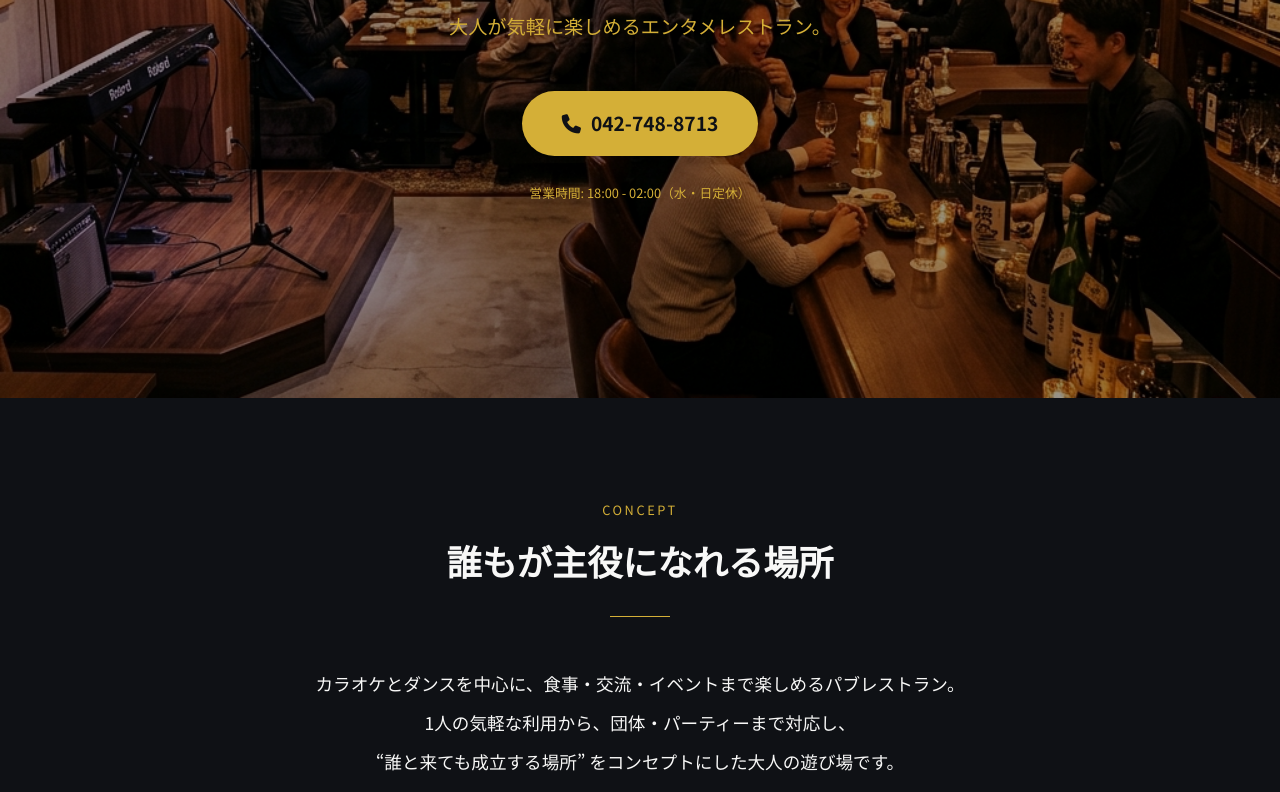
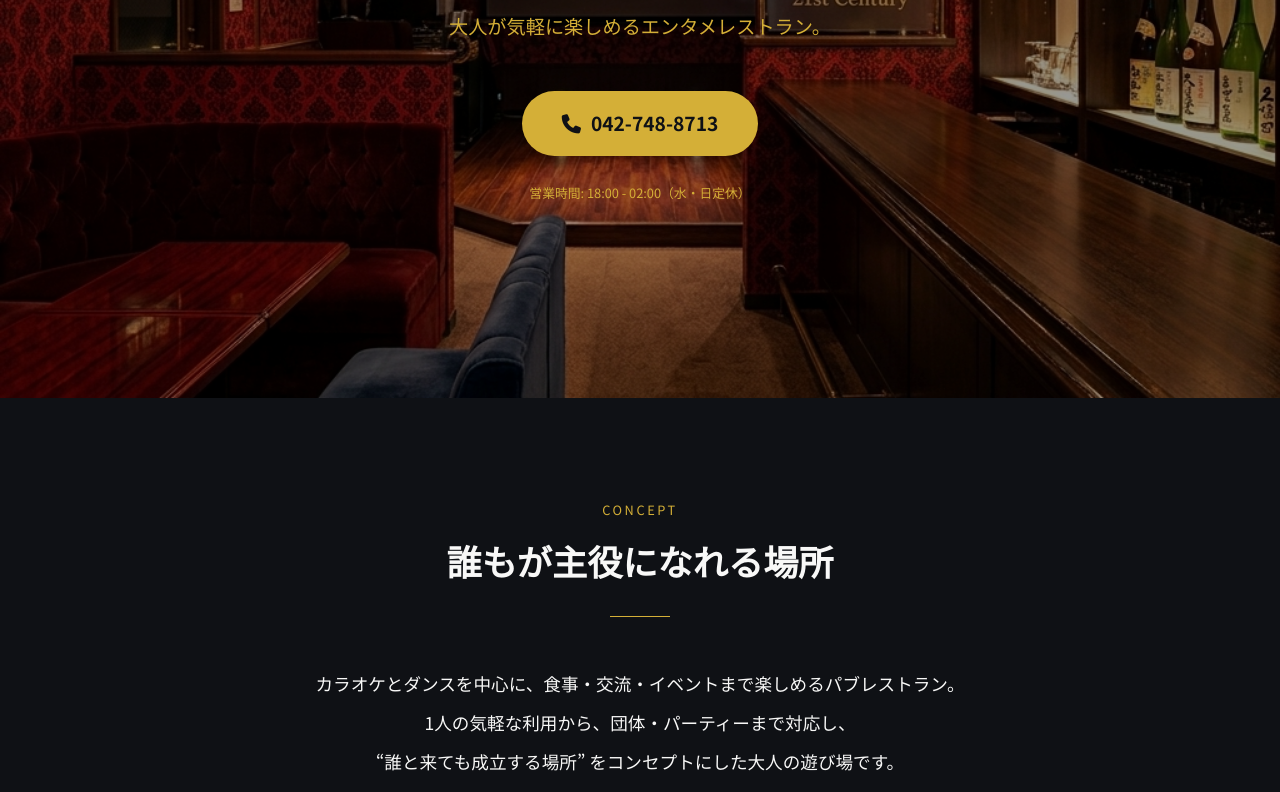
Before and after one commit to keikokamiya-spec/pabu21seiki, a plain HTML site: page index.html in a window 1280 px wide. Shown: the part 402-1194 px from the top of the page. Drawn offline with Linux system fonts and the light colour scheme.

Commit message:
Update hero section with AI-generated shop atmosphere image

```diff
--- a/index.html
+++ b/index.html
@@ -46,7 +46,7 @@
         <!-- Hero Section -->
         <section class="hero">
             <div class="hero-bg">
-                <img src="images/hero.png" alt="パブ21世紀の店内">
+                <img src="images/shop_hero_atmosphere.png" alt="パブ21世紀の店内">
             </div>
             <div class="hero-content">
                 <span class="en-label">Sing · Dance · Gather</span>
```
Also changed, not shown: images/shop_hero_atmosphere.png (added).
